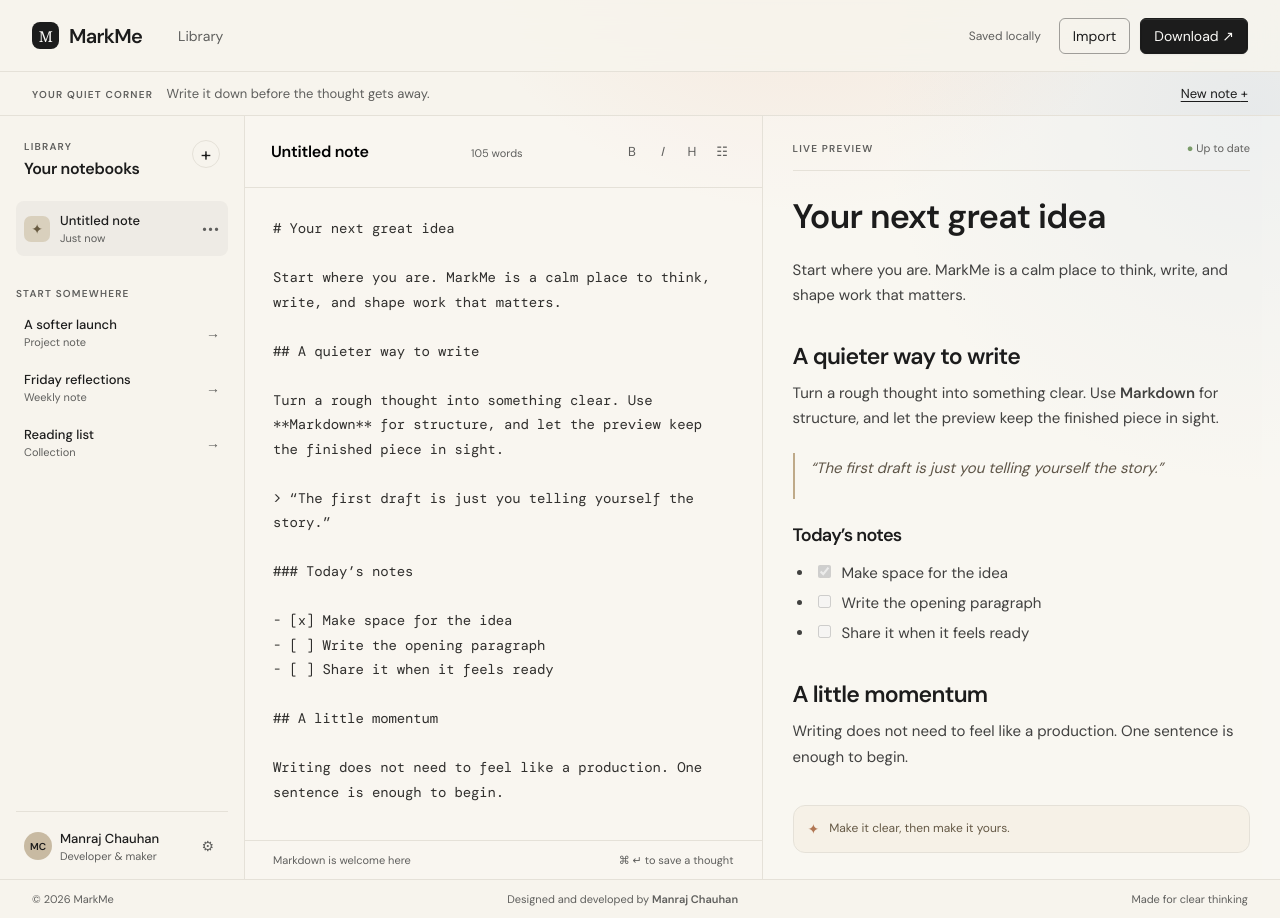
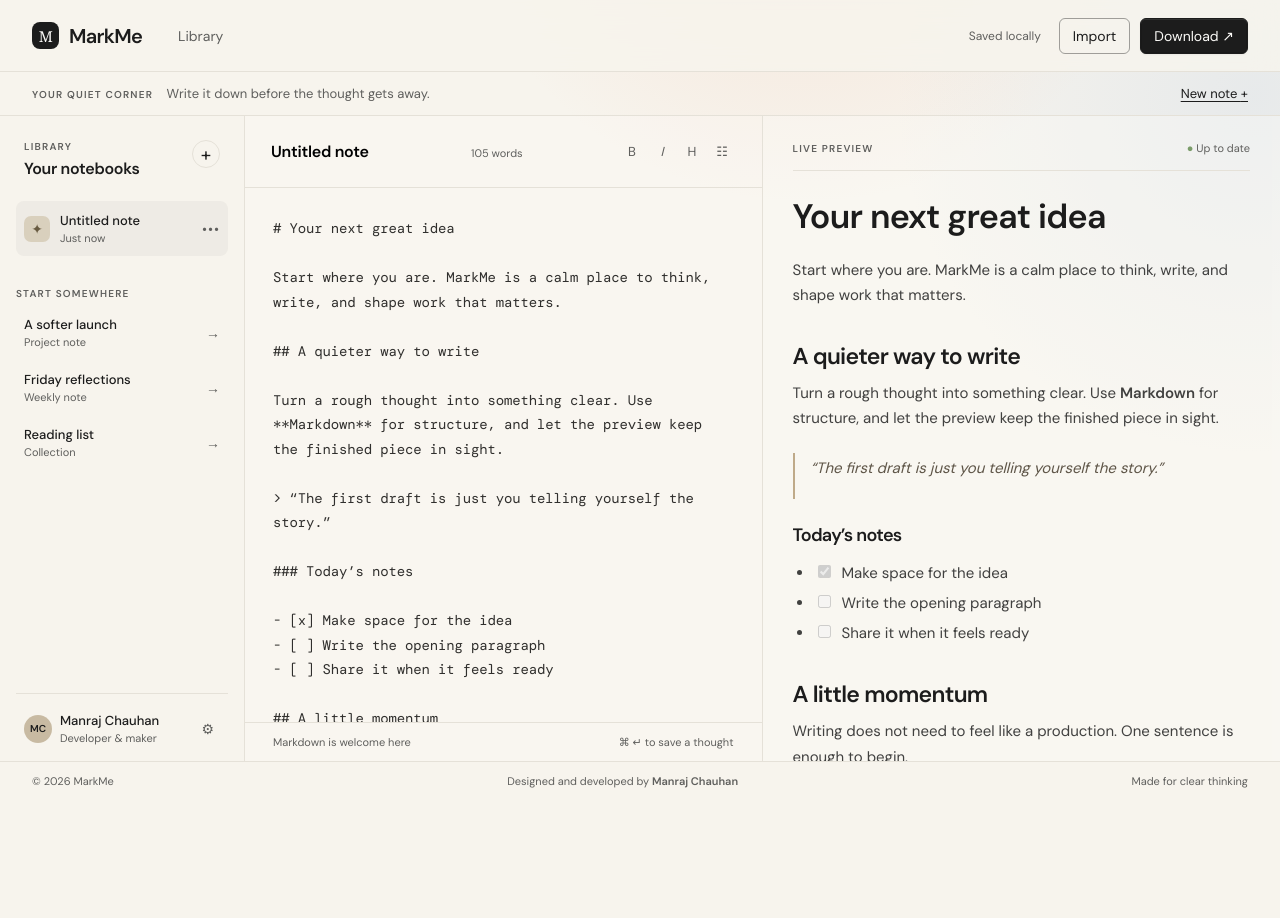
Before and after one commit to manrajchauhan/MarkMe, a Next.js app: page / in a window 1280 px wide. After the commit the page ends 800 px from the top, so only its background shows below. Built offline with nearby package versions, Linux system fonts and the light colour scheme.

Commit message:
Enable independent panel scrolling and pin topbar/footer to screen

```diff
--- a/app/globals.css
+++ b/app/globals.css
@@ -62,9 +62,10 @@ textarea:focus-visible {
    Layout Shell
    ========================================================================== */
 .shell {
-  min-height: 100vh;
+  height: 100vh;
   display: flex;
   flex-direction: column;
+  overflow: hidden;
   background: radial-gradient(circle at 63% -20%, rgba(239, 179, 153, 0.28), transparent 29%),
               radial-gradient(circle at 98% 12%, rgba(159, 187, 224, 0.18), transparent 25%),
               var(--cream);
@@ -85,6 +86,7 @@ textarea:focus-visible {
   position: sticky;
   top: 0;
   z-index: 5;
+  flex-shrink: 0;
 }
 
 .brand {
@@ -171,6 +173,7 @@ textarea:focus-visible {
   align-items: center;
   border-bottom: 1px solid var(--line);
   font-size: 13px;
+  flex-shrink: 0;
 }
 
 .welcome-strip p {
@@ -203,7 +206,8 @@ textarea:focus-visible {
   flex: 1;
   display: grid;
   grid-template-columns: 245px minmax(330px, 1fr) minmax(330px, 1fr);
-  min-height: 660px;
+  min-height: 0;
+  overflow: hidden;
 }
 
 .workspace.without-sidebar {
@@ -214,6 +218,7 @@ textarea:focus-visible {
 .editor-panel,
 .preview-panel {
   min-width: 0;
+  height: 100%;
   border-right: 1px solid var(--line);
 }
 
@@ -224,6 +229,7 @@ textarea:focus-visible {
   padding: 24px 16px 16px;
   display: flex;
   flex-direction: column;
+  overflow-y: auto;
 }
 
 .panel-heading {
@@ -231,6 +237,7 @@ textarea:focus-visible {
   justify-content: space-between;
   align-items: flex-start;
   padding: 0 8px 22px;
+  flex-shrink: 0;
 }
 
 .panel-heading h2 {
@@ -265,6 +272,7 @@ textarea:focus-visible {
 
 .current-note {
   background: var(--quiet);
+  flex-shrink: 0;
 }
 
 .current-note:hover,
@@ -327,6 +335,7 @@ textarea:focus-visible {
   display: flex;
   align-items: center;
   gap: 8px;
+  flex-shrink: 0;
 }
 
 .library-footer > span:nth-child(2) {
@@ -358,6 +367,8 @@ textarea:focus-visible {
 .editor-panel {
   display: flex;
   flex-direction: column;
+  height: 100%;
+  overflow: hidden;
   background: rgba(252, 251, 248, 0.22);
 }
 
@@ -368,6 +379,7 @@ textarea:focus-visible {
   min-height: 72px;
   padding: 0 26px;
   border-bottom: 1px solid var(--line);
+  flex-shrink: 0;
 }
 
 .document-title {
@@ -417,7 +429,7 @@ textarea:focus-visible {
 .markdown-editor {
   resize: none;
   flex: 1;
-  min-height: 500px;
+  min-height: 0;
   width: 100%;
   border: 0;
   background: transparent;
@@ -425,6 +437,7 @@ textarea:focus-visible {
   color: #302f2d;
   font: 14px/1.75 "DM Mono", ui-monospace, monospace;
   letter-spacing: -0.15px;
+  overflow-y: auto;
 }
 
 .markdown-editor:focus {
@@ -438,6 +451,7 @@ textarea:focus-visible {
   font-size: 11px;
   display: flex;
   justify-content: space-between;
+  flex-shrink: 0;
 }
 
 /* ==========================================================================
@@ -445,9 +459,12 @@ textarea:focus-visible {
    ========================================================================== */
 .preview-panel {
   padding: 25px 30px 26px;
-  overflow: auto;
+  overflow-y: auto;
+  height: 100%;
   background: rgba(252, 251, 248, 0.35);
   border-right: 0;
+  display: flex;
+  flex-direction: column;
 }
 
 .preview-heading {
@@ -456,6 +473,7 @@ textarea:focus-visible {
   align-items: center;
   border-bottom: 1px solid var(--line);
   padding-bottom: 15px;
+  flex-shrink: 0;
 }
 
 .preview-heading p {
@@ -477,6 +495,7 @@ textarea:focus-visible {
   color: rgba(28, 28, 28, 0.83);
   font-size: 15px;
   line-height: 1.68;
+  flex: 1;
 }
 
 .prose h1,
@@ -550,6 +569,8 @@ textarea:focus-visible {
   align-items: start;
   color: #655946;
   background: rgba(244, 235, 217, 0.45);
+  margin-top: auto;
+  flex-shrink: 0;
 }
 
 .preview-quote span {
@@ -572,6 +593,7 @@ footer {
   justify-content: space-between;
   color: var(--muted);
   font-size: 11px;
+  flex-shrink: 0;
 }
 
 /* ==========================================================================
@@ -588,6 +610,12 @@ footer {
 }
 
 @media (max-width: 760px) {
+  .shell {
+    height: auto;
+    min-height: 100vh;
+    overflow: visible;
+  }
+
   .topbar {
     height: auto;
     min-height: 64px;
@@ -621,6 +649,15 @@ footer {
   .workspace,
   .workspace.without-sidebar {
     grid-template-columns: 1fr;
+    height: auto;
+    overflow: visible;
+  }
+
+  .library-panel,
+  .editor-panel,
+  .preview-panel {
+    height: auto;
+    overflow: visible;
   }
 
   .library-panel {
```
